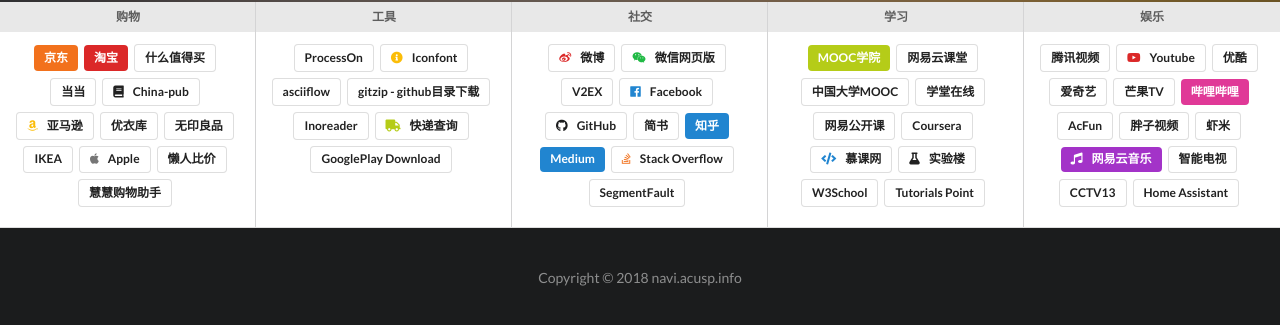
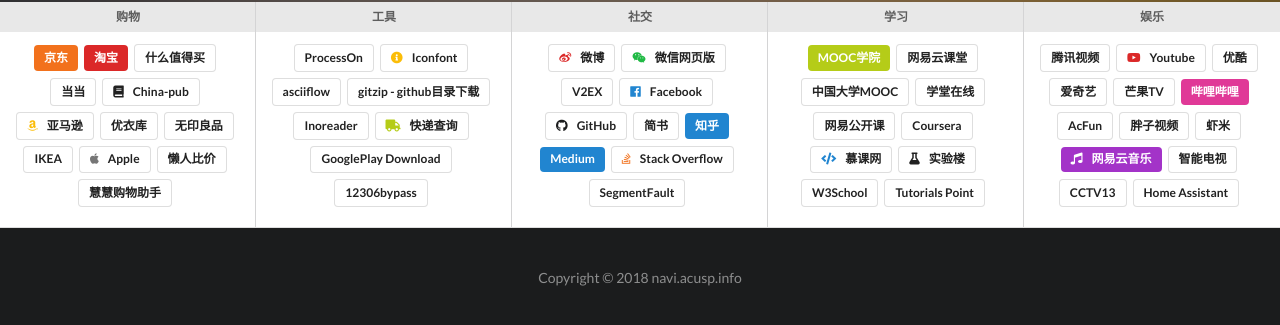
Before and after one commit to acusp/AC-Navi, a Jekyll site: the page built from index.html, in a window 1280 px wide. Shown: the part 657-982 px from the top of the page. Built offline with Jekyll 4.4.1, drawn with Linux system fonts in a browser that asks for light colours; comment, search, counter and statistics services are not loaded.

Commit message:
Add 12306bypass

```diff
--- a/_data/home_links.yml
+++ b/_data/home_links.yml
@@ -85,6 +85,10 @@
     - name: GooglePlay Download
       style: basic
       url: http://apk-dl.com/
+
+    - name: 12306bypass
+      style: basic
+      url: http://www.12306bypass.com/index.html
 
 
   - category: 社交
```
